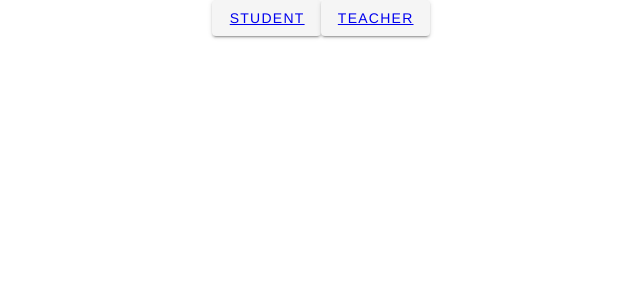
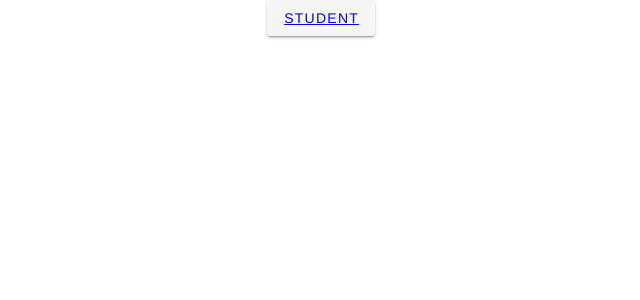
Before and after one commit to xDrone-DSL/WebApp, a Vue app in the folder frontend/: page / in a window 1280 px wide. Shown: the top 300 px of the page, without its empty margins (319-959 px from the left). Built offline with nearby package versions, Linux system fonts and the light colour scheme.

Commit message:
fix login page

```diff
--- a/frontend/src/views/Login.vue
+++ b/frontend/src/views/Login.vue
@@ -2,15 +2,12 @@
   <div>
     <v-btn class="ma-4">
       <router-link to="/student">Student</router-link>
-    </v-btn>
-    <v-btn class="ma-4">
-      <router-link to="/teacher">Teacher</router-link>
     </v-btn>
   </div>
 </template>
 
 <script>
 export default {
-  data() {}
+  data: () => ({})
 };
 </script>
```
